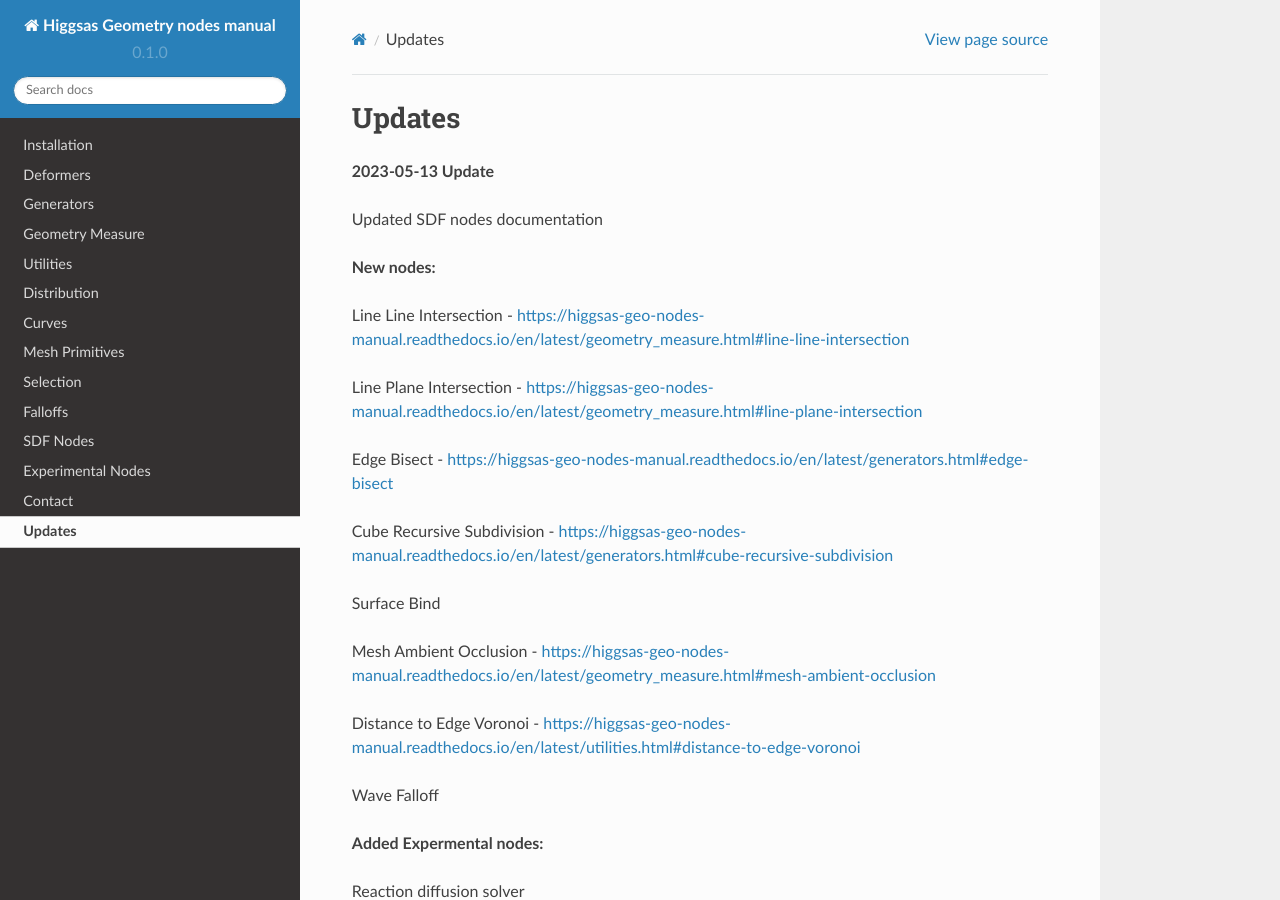
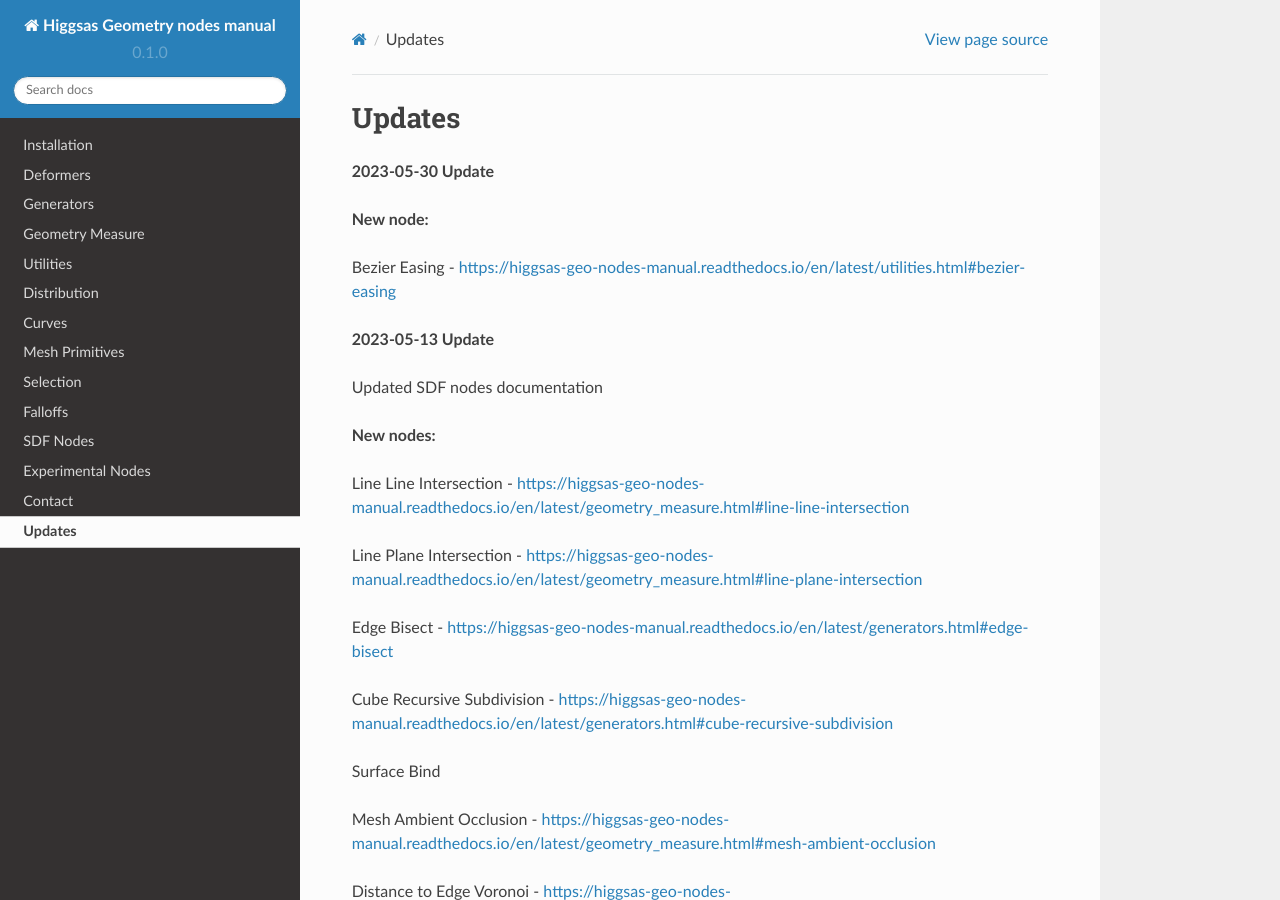
Before and after one commit to higgsas/higgsas_geo_nodes_manual, a Sphinx documentation site: the page built from docs/updates.rst, in a window 1280 px wide and 900 px high. Built offline with Sphinx 7.4.7 and the Read the Docs theme 2.0.0, drawn with Linux system fonts in a browser that asks for light colours.

Commit message:
Update updates.rst

```diff
--- a/docs/updates.rst
+++ b/docs/updates.rst
@@ -1,5 +1,11 @@
 Updates
 ===================================
+
+**2023-05-30 Update**
+
+**New node:**
+
+Bezier Easing - https://higgsas-geo-nodes-manual.readthedocs.io/en/latest/utilities.html#bezier-easing
 
 **2023-05-13 Update**
 
```
